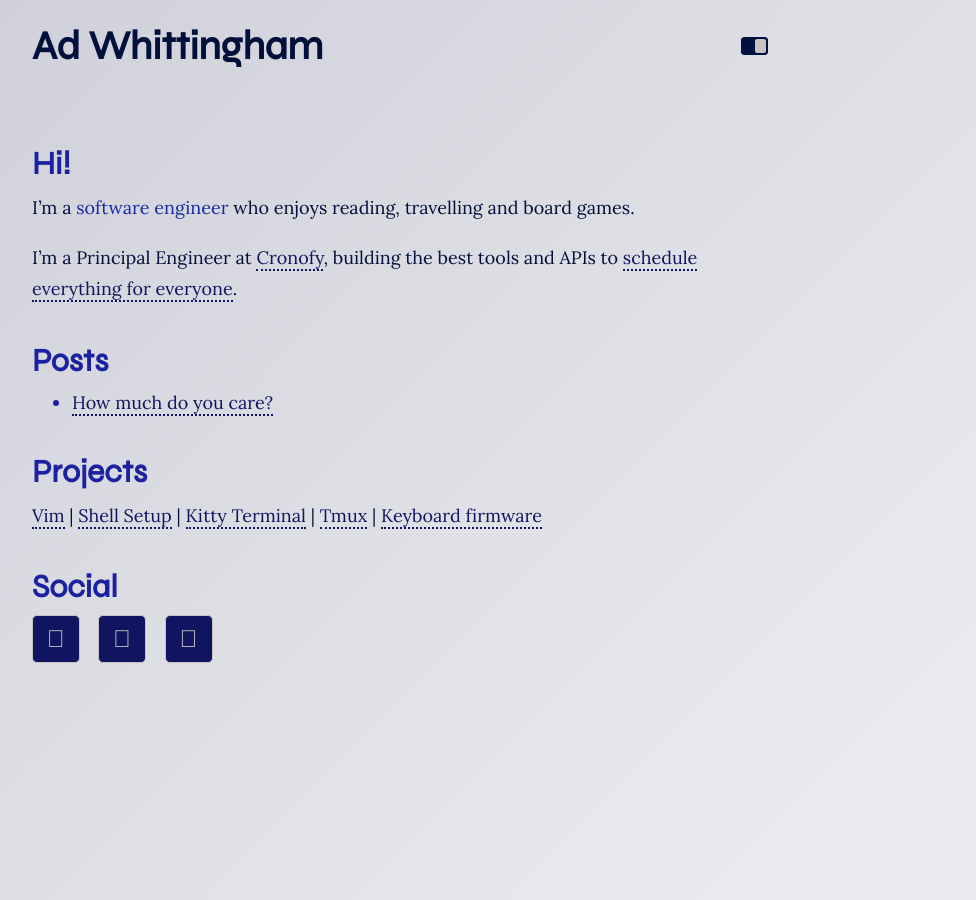
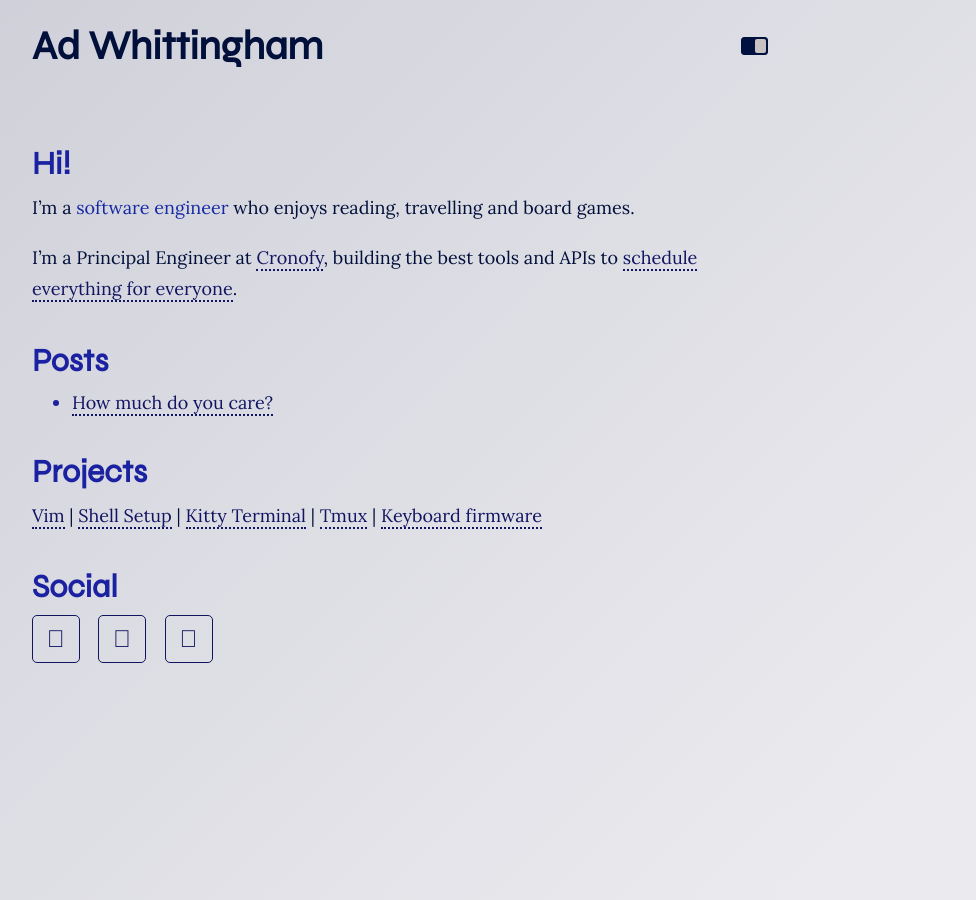
Before and after one commit to AdamWhittingham/personal-site, a Jekyll site: the page built from index.md, in a window 1280 px wide. Shown: the whole page, without its empty margins (240-1216 px from the left). Built offline with Jekyll 4.4.1, drawn with Linux system fonts in a browser that asks for light colours; nearby versions of some CDN libraries.

Commit message:
Less aggressive social icons

```diff
--- a/_sass/social.scss
+++ b/_sass/social.scss
@@ -18,12 +18,11 @@
     border: 1px solid;
     border-radius: 5px;
     padding: 0.25rem;
-    color: var(--back);
-    background: var(--link);
+    color: var(--link);
     transition: all ease-in-out 0.2s;
 
     &:hover{
-      background: var(--text);
+      color: var(--headings);
     }
 
     &:not(:last-child) {
```
